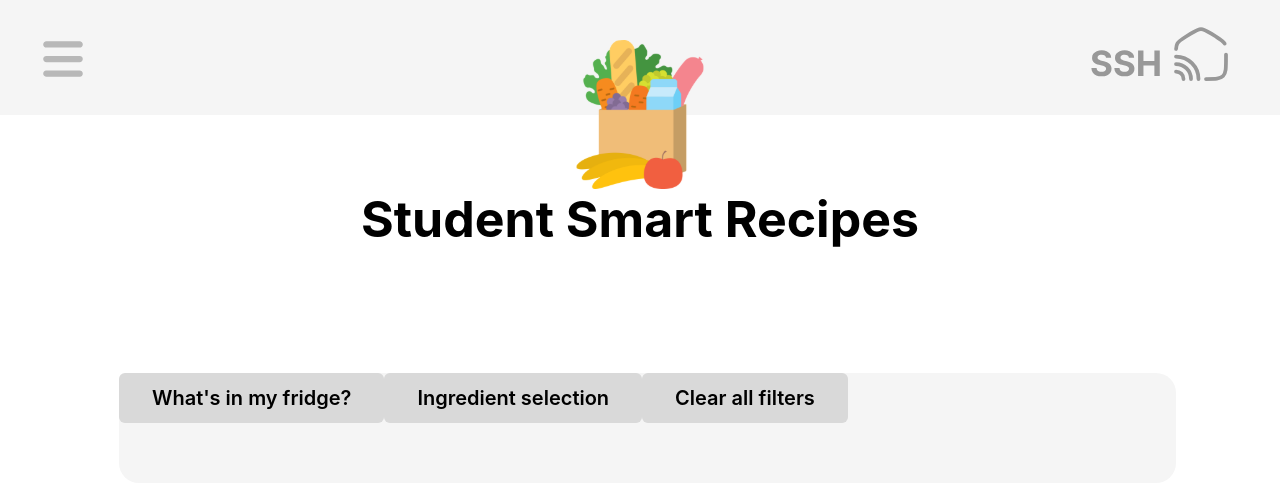
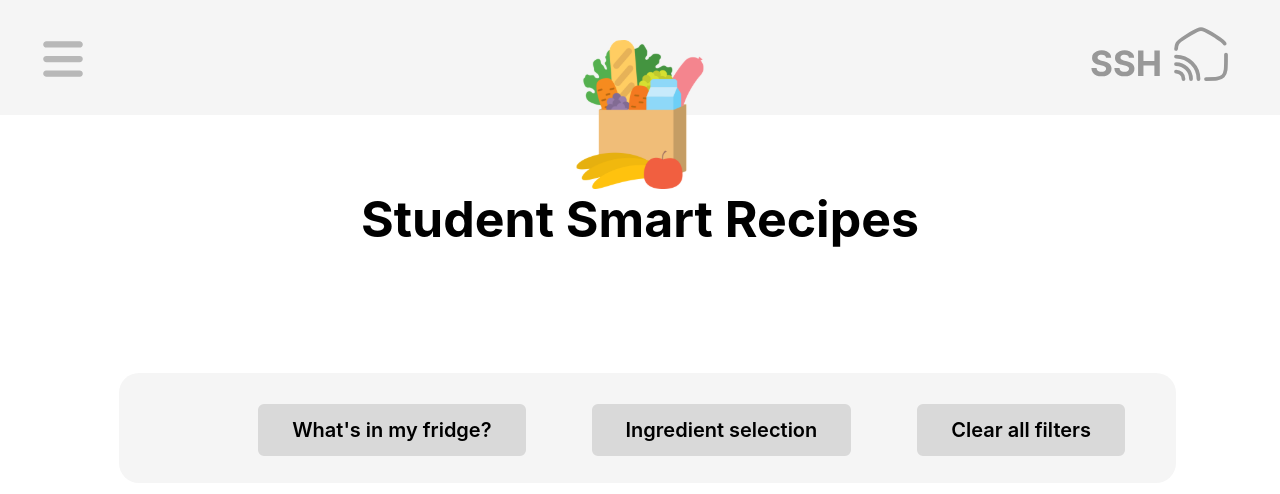
Before and after one commit to TheHammad7/SEPP-Prototype, a React (Vite) app in the folder Frontend/: page / in a window 1280 px wide. Shown: the top 494 px of the page. Built offline with nearby package versions, Linux system fonts and the light colour scheme.

Commit message:
Space out filter buttons

```diff
--- a/Frontend/src/App.css
+++ b/Frontend/src/App.css
@@ -108,3 +108,11 @@ body {
   border-radius: 20px;
   background: #F5F5F5;
 }
+
+.FilterButtons {
+  position: absolute;
+  display: flex;
+  top: 31px;
+  right: 51px;
+  gap: 66px;
+}
--- a/Frontend/src/components/FilterButton.css
+++ b/Frontend/src/components/FilterButton.css
@@ -10,9 +10,10 @@
     font-weight: 600;
     line-height: normal;
     background: #D9D9D9;
+    border: 2px solid #D9D9D9;
     border-radius: 6px;
     cursor: pointer;
-    transition: background-color 0.3s ease, transform 0.2s ease;
+    transition: background-color 0.3s ease-in-out;
   }
 
   .FilterButton:hover {
```
